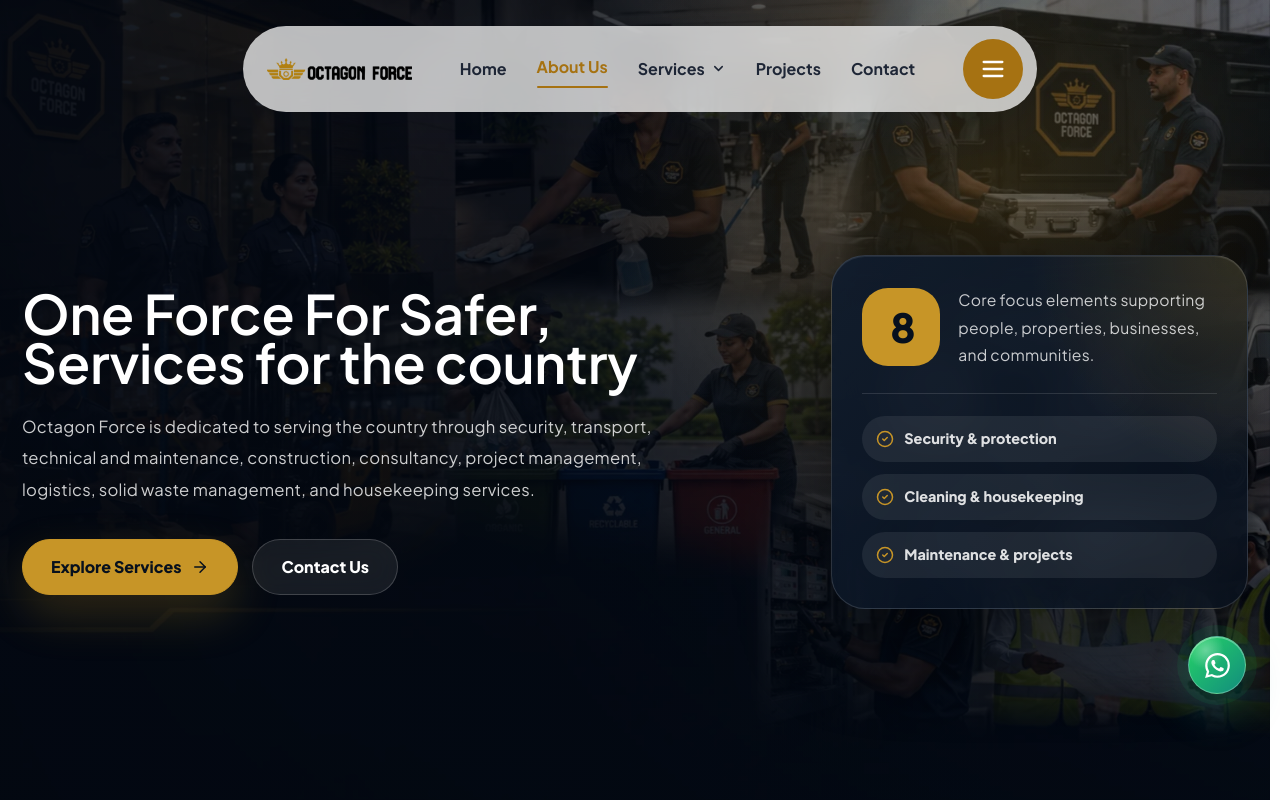
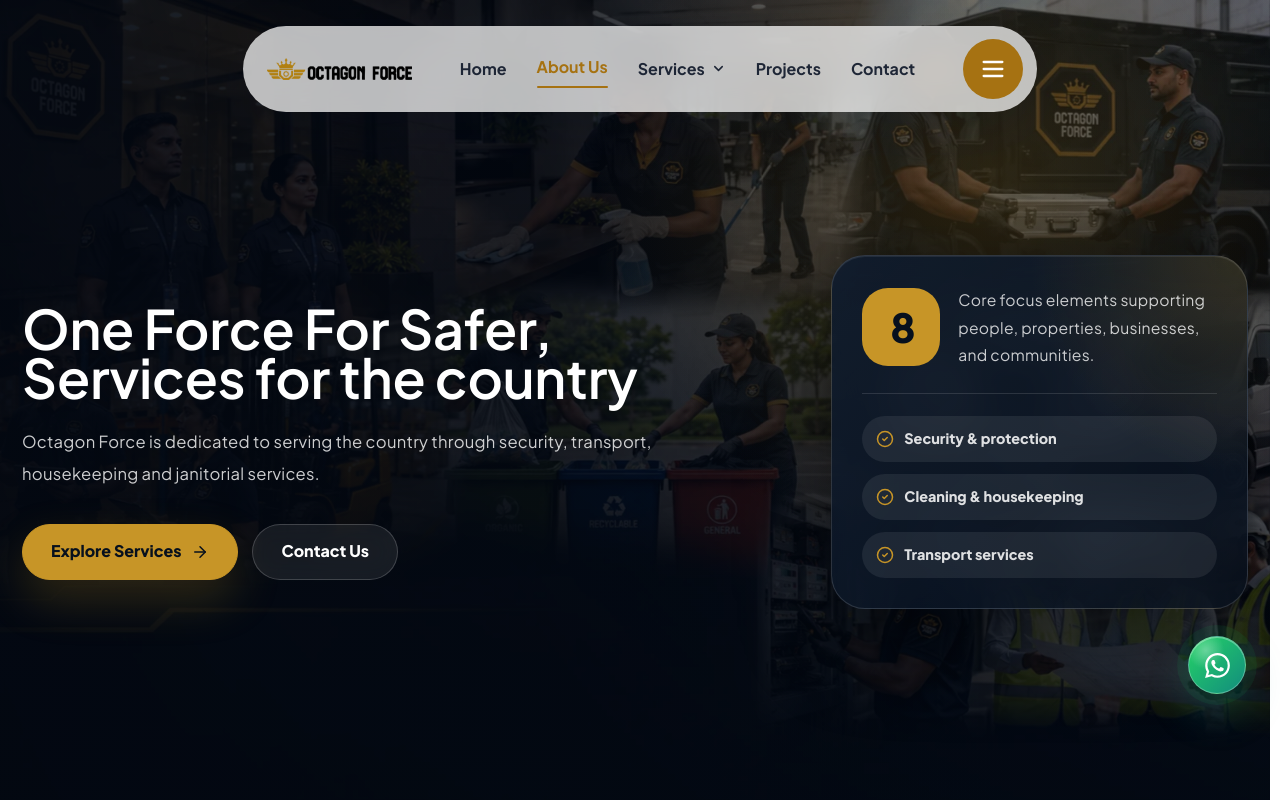
Before and after one commit to DIGIsumi2026/octagon-force, a React (Vite) app in the folder frontend/: page /about in a window 1280 px wide. Shown: the top 800 px of the page. Built offline with nearby package versions, Linux system fonts and the light colour scheme.

Commit message:
about content update

```diff
--- a/frontend/src/components/about/AboutContactBanner.tsx
+++ b/frontend/src/components/about/AboutContactBanner.tsx
@@ -68,7 +68,7 @@
             transition={{ duration: 0.65, delay: 0.28, ease: [0.22, 1, 0.36, 1] }}
           >
             Connect with Octagon Force to discuss professional security,
-            cleaning, transport, logistics and operational support services
+            cleaning, transport nad logistics services
             tailored to your organization.
           </motion.p>
 
--- a/frontend/src/pages/About.tsx
+++ b/frontend/src/pages/About.tsx
@@ -4,13 +4,7 @@
 import { motion } from "motion/react";
 import AboutCompanyLogos from "../components/about/AboutCompanyLogos";
 import AboutContactBanner from "../components/about/AboutContactBanner";
-import {
-  ArrowRight,
-  BadgeCheck,
-  CheckCircle2,
-  Target,
-  UsersRound,
-} from "lucide-react";
+import {ArrowRight,BadgeCheck,CheckCircle2,Target,UsersRound} from "lucide-react";
 
 import { images } from "../data/imageAssets";
 
@@ -59,9 +53,7 @@
 
             <p>
               Octagon Force is dedicated to serving the country through security,
-              transport, technical and maintenance, construction, consultancy,
-              project management, logistics, solid waste management, and
-              housekeeping services.
+              transport, housekeeping and janitorial services.
             </p>
 
             <div className="about-hero-v2__actions">
@@ -105,7 +97,7 @@
               </span>
               <span>
                 <CheckCircle2 />
-                Maintenance & projects
+                Transport services
               </span>
             </div>
           </motion.div>
```
